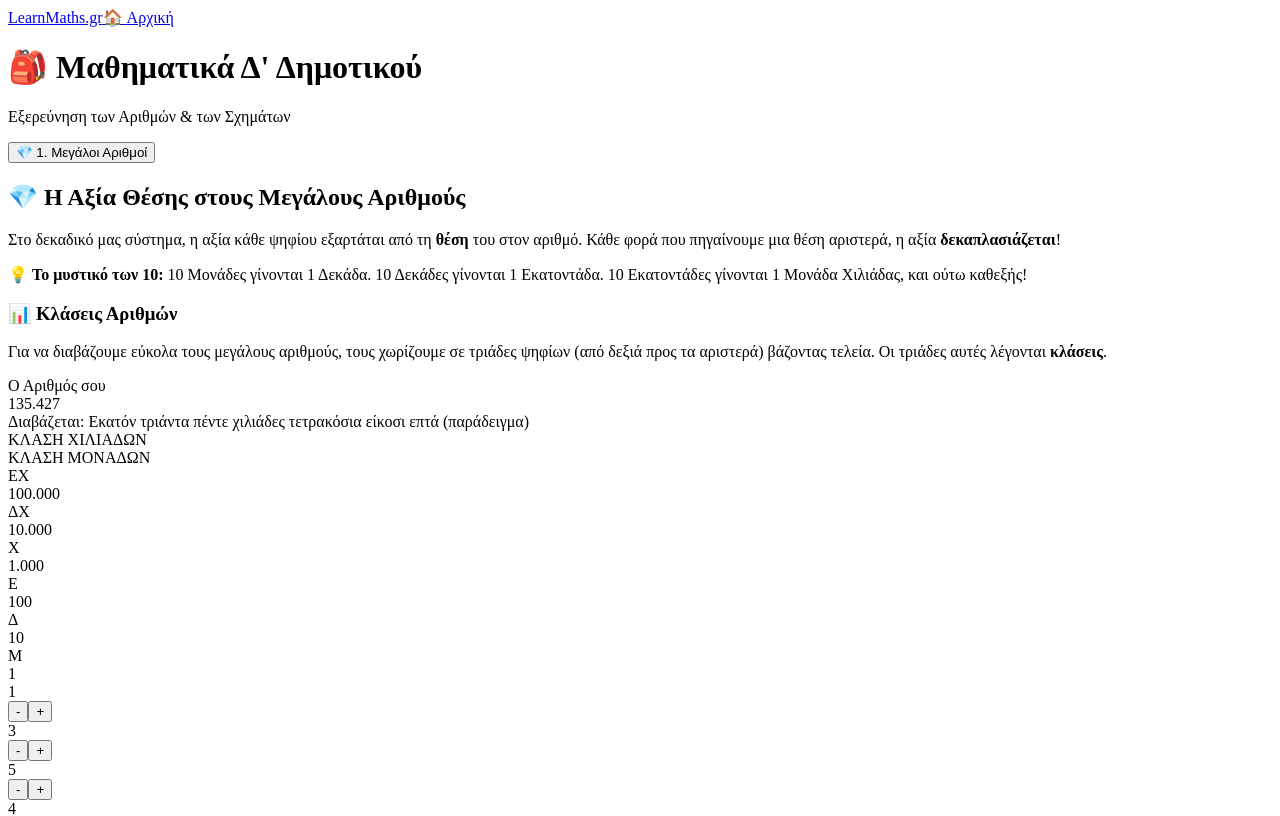
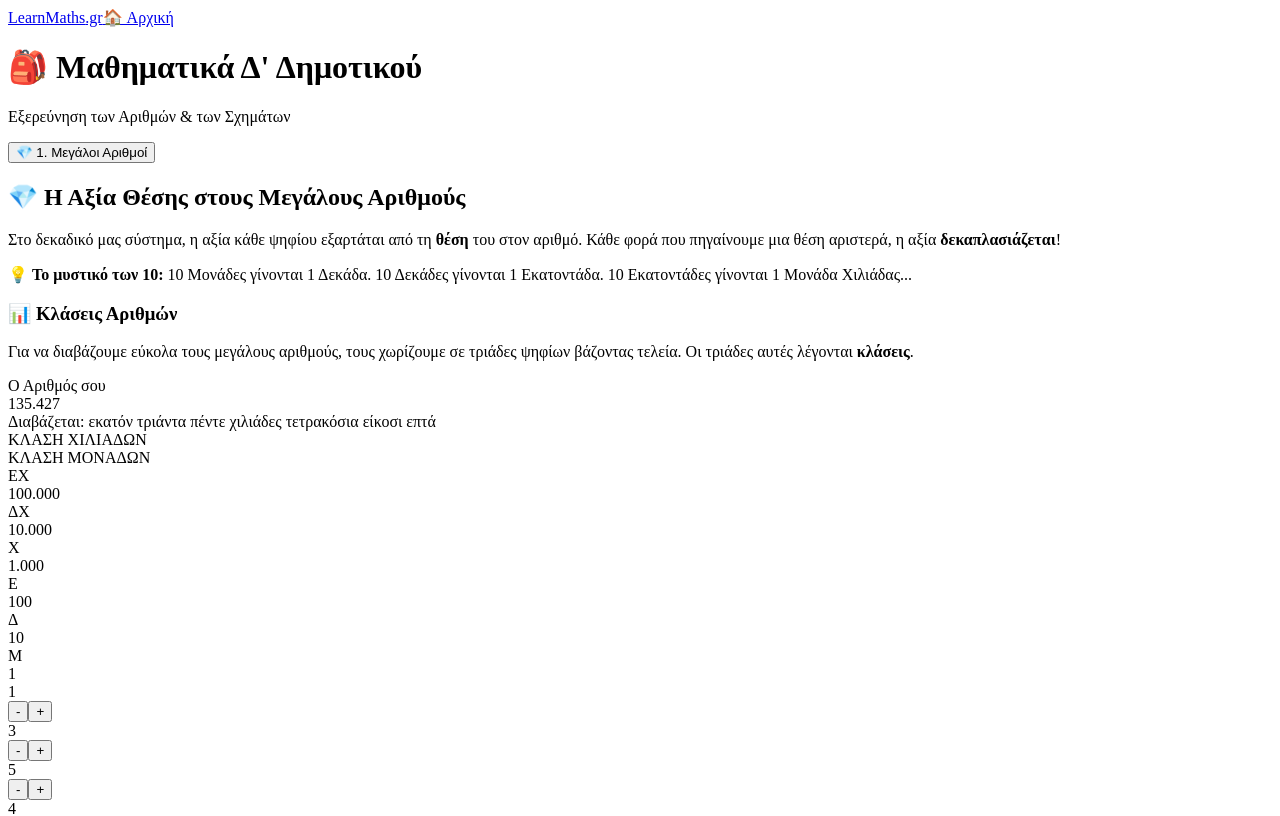
Before and after one commit to gkrimpas-lab/learn-maths-2026, a Next.js app: page /d-dimotikou in a window 1280 px wide. Shown: the top 816 px of the page. Built offline with nearby package versions, Linux system fonts and the light colour scheme.

Commit message:
Add numberToGreekWords function for number conversion

```diff
--- a/pages/d-dimotikou.js
+++ b/pages/d-dimotikou.js
@@ -7,7 +7,7 @@ import Link from 'next/link';
 // ============================================================================
 const CONFIG = {
   largeNumbers: {
-    maxDisksPerColumn: 9, // Το όριο πριν το 10ο που προκαλεί την αλλαγή θέσης
+    maxDisksPerColumn: 9,
     initialValues: {
       EX: 1, // Εκατοντάδες Χιλιάδες
       DX: 3, // Δεκάδες Χιλιάδες
@@ -19,23 +19,90 @@ const CONFIG = {
   }
 };
 
+// ΣΥΝΑΡΤΗΣΗ ΜΕΤΑΤΡΟΠΗΣ ΑΡΙΘΜΟΥ ΣΕ ΕΛΛΗΝΙΚΑ ΛΕΚΤΙΚΑ
+function numberToGreekWords(num) {
+  if (num === 0) return 'Μηδέν';
+
+  const units = ['', 'ένα', 'δύο', 'τρία', 'τέσσερα', 'πέντε', 'έξι', 'επτά', 'οκτώ', 'εννέα'];
+  const tens = ['', 'δέκα', 'είκοσι', 'τριάντα', 'σαράντα', 'πενήντα', 'εξήντα', 'εβδομήντα', 'ογδόντα', 'εννενήντα'];
+  const hundreds = ['', 'εκατό', 'διακόσια', 'τρακόσια', 'τετρακόσια', 'πεντακόσια', 'εξακόσια', 'επτακόσια', 'οκτακόσια', 'εννιακόσια'];
+
+  // Για τις χιλιάδες χρειαζόμαστε θηλυκό γένος (π.χ. τρεις χιλιάδες, τέσσερις χιλιάδες)
+  const unitsFem = ['', 'μία', 'δύο', 'τρεις', 'τέσσερις', 'πέντε', 'έξι', 'επτά', 'οκτώ', 'εννέα'];
+  const hundredsFem = ['', 'εκατό', 'διακόσιες', 'τριακόσιες', 'τετρακόσιες', 'πεντακόσιες', 'εξακόσιες', 'επτακόσιες', 'οκτακόσιες', 'εννιακόσιες'];
+
+  // Ειδικές περιπτώσεις για 11 και 12
+  const getUnderTwenty = (t, u, isFem) => {
+    if (t === 1 && u === 1) return 'έντεκα';
+    if (t === 1 && u === 2) return 'δώδεκα';
+    return tens[t] + (u > 0 ? ' ' + (isFem ? unitsFem[u] : units[u]) : '');
+  };
+
+  // Βοηθητική συνάρτηση για κάθε τριάδα (κλάση)
+  const convertTrio = (h, t, u, isThousands) => {
+    let res = '';
+
+    // 1. Εκατοντάδες
+    if (h > 0) {
+      if (h === 1 && (t > 0 || u > 0)) {
+        res += 'εκατόν ';
+      } else {
+        res += (isThousands ? hundredsFem[h] : hundreds[h]) + ' ';
+      }
+    }
+
+    // 2. Δεκάδες & Μονάδες
+    if (t > 0) {
+      res += getUnderTwenty(t, u, isThousands);
+    } else if (u > 0) {
+      res += isThousands ? unitsFem[u] : units[u];
+    }
+
+    return res.trim();
+  };
+
+  const ex = Math.floor(num / 100000) % 10;
+  const dx = Math.floor(num / 10000) % 10;
+  const x = Math.floor(num / 1000) % 10;
+  const e = Math.floor(num / 100) % 10;
+  const d = Math.floor(num / 10) % 10;
+  const m = num % 10;
+
+  const thousandsPart = ex * 100 + dx * 10 + x;
+  const unitsPart = e * 10 + d * 10 + m;
+
+  let finalWords = '';
+
+  // Επεξεργασία Κλάσης Χιλιάδων
+  if (thousandsPart > 0) {
+    if (thousandsPart === 1) {
+      finalWords += 'χίλια ';
+    } else {
+      finalWords += convertTrio(ex, dx, x, true) + ' χιλιάδες ';
+    }
+  }
+
+  // Επεξεργασία Κλάσης Μονάδων
+  if (unitsPart > 0) {
+    finalWords += convertTrio(e, d, m, false);
+  }
+
+  return finalWords.trim();
+}
+
 export default function DDimotikou() {
   const [activeTab, setActiveTab] = useState('large_numbers');
-
-  // States για τις μάρκες του κάθε ψηφίου
   const [disks, setDisks] = useState(CONFIG.largeNumbers.initialValues);
 
-  // Συνάρτηση αλλαγής πλήθους μαρκών
   const updateDigits = (column, increment) => {
     setDisks((prev) => {
       let newValue = prev[column] + increment;
       if (newValue < 0) newValue = 0;
-      if (newValue > 9) newValue = 9; // Κλειδώνουμε στο 9 για να κάνουμε χειροκίνητη/οπτική συζήτηση στην τάξη για το 10
+      if (newValue > CONFIG.largeNumbers.maxDisksPerColumn) newValue = CONFIG.largeNumbers.maxDisksPerColumn;
       return { ...prev, [column]: newValue };
     });
   };
 
-  // Υπολογισμός του συνολικού αριθμού
   const totalNumber =
     disks.EX * 100000 +
     disks.DX * 10000 +
@@ -44,7 +111,6 @@ export default function DDimotikou() {
     disks.D * 10 +
     disks.M * 1;
 
-  // Συνάρτηση για μορφοποίηση με τελεία (π.χ. 135.427)
   const formatNumber = (num) => {
     return num.toString().replace(/\B(?=(\d{3})+(?!\d))/g, ".");
   };
@@ -81,8 +147,6 @@ export default function DDimotikou() {
       </div>
 
       <main className="max-w-6xl mx-auto px-4 py-8">
-
-        {/* ΚΑΡΤΕΛΑ 1: ΜΕΓΑΛΟΙ ΑΡΙΘΜΟΙ */}
         {activeTab === 'large_numbers' && (
           <div className="space-y-8 bg-white p-6 md:p-8 rounded-3xl shadow-sm border border-gray-100 animate-fade-in">
 
@@ -94,34 +158,32 @@ export default function DDimotikou() {
                   Στο δεκαδικό μας σύστημα, η αξία κάθε ψηφίου εξαρτάται από τη <strong>θέση</strong> του στον αριθμό. Κάθε φορά που πηγαίνουμε μια θέση αριστερά, η αξία <strong>δεκαπλασιάζεται</strong>!
                 </p>
                 <div className="bg-teal-50 p-4 rounded-xl border border-teal-100 text-xs text-teal-900 leading-relaxed">
-                  <p>💡 <strong>Το μυστικό των 10:</strong> 10 Μονάδες γίνονται 1 Δεκάδα. 10 Δεκάδες γίνονται 1 Εκατοντάδα. 10 Εκατοντάδες γίνονται 1 Μονάδα Χιλιάδας, και ούτω καθεξής!</p>
+                  <p>💡 <strong>Το μυστικό των 10:</strong> 10 Μονάδες γίνονται 1 Δεκάδα. 10 Δεκάδες γίνονται 1 Εκατοντάδα. 10 Εκατοντάδες γίνονται 1 Μονάδα Χιλιάδας...</p>
                 </div>
               </div>
               <div className="bg-gradient-to-br from-teal-500 to-emerald-600 text-white p-5 rounded-2xl shadow-md flex flex-col justify-center">
                 <h3 className="font-bold text-sm text-teal-100 mb-1">📊 Κλάσεις Αριθμών</h3>
                 <p className="text-xs opacity-95 leading-relaxed">
-                  Για να διαβάζουμε εύκολα τους μεγάλους αριθμούς, τους χωρίζουμε σε τριάδες ψηφίων (από δεξιά προς τα αριστερά) βάζοντας τελεία. Οι τριάδες αυτές λέγονται <strong>κλάσεις</strong>.
+                  Για να διαβάζουμε εύκολα τους μεγάλους αριθμούς, τους χωρίζουμε σε τριάδες ψηφίων βάζοντας τελεία. Οι τριάδες αυτές λέγονται <strong>κλάσεις</strong>.
                 </p>
               </div>
             </div>
 
-            {/* ΔΙΑΔΡΑΣΤΙΚΟΣ ΑΒΑΚΑΣ / ΠΙΝΑΚΑΣ */}
+            {/* ΔΙΑΔΡΑΣΤΙΚΟΣ ΑΒΑΚΑΣ */}
             <div className="bg-gray-50 p-6 rounded-3xl border border-gray-200 space-y-8">
 
-              {/* Πίνακας Εμφάνισης Αποτελέσματος */}
-              <div className="bg-white p-6 rounded-2xl border shadow-sm max-w-xl mx-auto text-center space-y-2">
+              {/* Πλαίσιο Εμφάνισης Αποτελέσματος (ΕΔΩ ΓΙΝΕΤΑΙ Η LIVE ΜΕΤΑΦΡΑΣΗ) */}
+              <div className="bg-white p-6 rounded-2xl border shadow-sm max-w-2xl mx-auto text-center space-y-2">
                 <span className="text-[10px] font-bold text-gray-400 uppercase tracking-widest block">Ο Αριθμός σου</span>
                 <div className="text-4xl md:text-5xl font-mono font-black text-teal-600 tracking-tight">
                   {formatNumber(totalNumber)}
                 </div>
-                <div className="text-xs text-gray-500 font-medium italic pt-2 border-t border-dashed">
-                  Διαβάζεται: <span className="text-teal-700 font-bold">
-                    {totalNumber === 0 ? 'Μηδέν' : 'Εκατόν τριάντα πέντε χιλιάδες τετρακόσια είκοσι επτά (παράδειγμα)'}
-                  </span>
+                <div className="text-sm text-teal-800 font-bold bg-teal-50/60 px-4 py-2.5 rounded-xl border border-teal-100/70 inline-block mt-2 capitalize">
+                  Διαβάζεται: <span className="text-indigo-600 font-extrabold">{numberToGreekWords(totalNumber)}</span>
                 </div>
               </div>
 
-              {/* ΟΠΤΙΚΟΣ ΨΗΦΙΑΚΟΣ ΑΒΑΚΑΣ (SVG) */}
+              {/* ΟΠΤΙΚΟΣ ΨΗΦΙΑΚΟΣ ΑΒΑΚΑΣ */}
               <div className="bg-white p-6 rounded-2xl border shadow-sm overflow-x-auto">
                 <div className="min-w-[600px]">
 
@@ -143,40 +205,27 @@ export default function DDimotikou() {
 
                   {/* Στήλες Άβακα με Μάρκες */}
                   <div className="grid grid-cols-6 gap-4 h-48 bg-slate-50/50 rounded-2xl border p-4 items-end relative">
-
-                    {/* Στήλη ΕΧ */}
                     <div className="flex flex-col-reverse items-center h-full justify-start gap-1 relative border-r border-dashed">
                       {Array.from({ length: disks.EX }).map((_, i) => <div key={i} className="w-10 h-3.5 bg-emerald-500 rounded-full border border-emerald-600 shadow-sm animate-fade-in"></div>)}
                     </div>
-
-                    {/* Στήλη ΔΧ */}
                     <div className="flex flex-col-reverse items-center h-full justify-start gap-1 relative border-r border-dashed">
                       {Array.from({ length: disks.DX }).map((_, i) => <div key={i} className="w-10 h-3.5 bg-emerald-400 rounded-full border border-emerald-500 shadow-sm animate-fade-in"></div>)}
                     </div>
-
-                    {/* Στήλη Χ */}
                     <div className="flex flex-col-reverse items-center h-full justify-start gap-1 relative border-r-2 border-slate-300">
                       {Array.from({ length: disks.X }).map((_, i) => <div key={i} className="w-10 h-3.5 bg-lime-400 rounded-full border border-lime-500 shadow-sm animate-fade-in"></div>)}
                     </div>
-
-                    {/* Στήλη Ε */}
                     <div className="flex flex-col-reverse items-center h-full justify-start gap-1 relative border-r border-dashed">
                       {Array.from({ length: disks.E }).map((_, i) => <div key={i} className="w-10 h-3.5 bg-teal-500 rounded-full border border-teal-600 shadow-sm animate-fade-in"></div>)}
                     </div>
-
-                    {/* Στήλη Δ */}
                     <div className="flex flex-col-reverse items-center h-full justify-start gap-1 relative border-r border-dashed">
                       {Array.from({ length: disks.D }).map((_, i) => <div key={i} className="w-10 h-3.5 bg-teal-400 rounded-full border border-teal-500 shadow-sm animate-fade-in"></div>)}
                     </div>
-
-                    {/* Στήλη Μ */}
                     <div className="flex flex-col-reverse items-center h-full justify-start gap-1 relative">
                       {Array.from({ length: disks.M }).map((_, i) => <div key={i} className="w-10 h-3.5 bg-cyan-400 rounded-full border border-cyan-500 shadow-sm animate-fade-in"></div>)}
                     </div>
-
                   </div>
 
-                  {/* Χειριστήρια + / - κάτω από κάθε στήλη */}
+                  {/* Χειριστήρια + / - */}
                   <div className="grid grid-cols-6 gap-4 text-center mt-4">
                     {['EX', 'DX', 'X', 'E', 'D', 'M'].map((col) => (
                       <div key={col} className="flex flex-col items-center gap-1 bg-white p-2 rounded-xl border shadow-sm">
@@ -193,10 +242,8 @@ export default function DDimotikou() {
               </div>
 
             </div>
-
           </div>
         )}
-
       </main>
 
       <footer className="bg-gray-800 text-gray-400 py-8 text-center text-sm mt-12">
```
